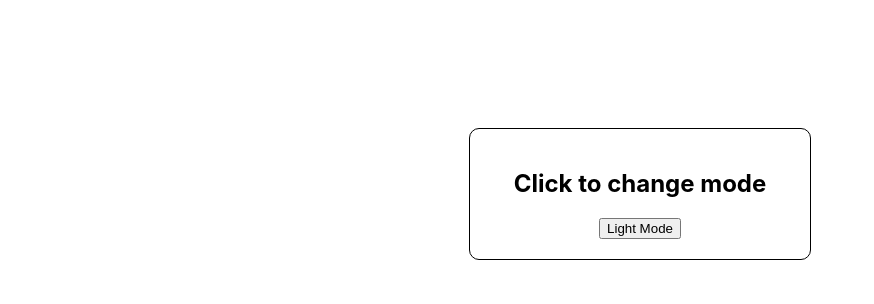
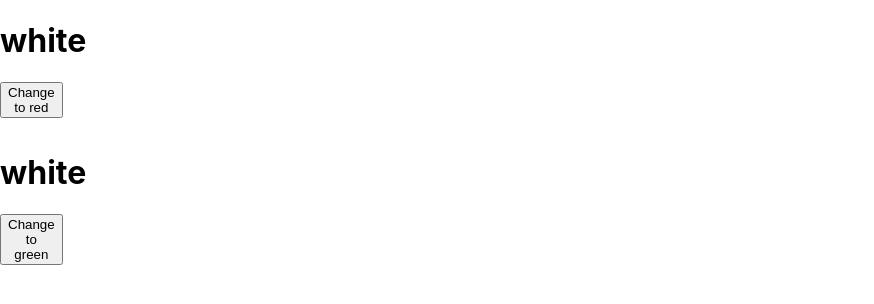
Before and after one commit to Sanjana1201/ReactApps, a React (Create React App) app: page / in a window 1280 px wide. Shown: the top 304 px of the page, without its empty margins (0-874 px from the left). Built offline with nearby package versions, Linux system fonts and the light colour scheme.

Commit message:
add practice2

```diff
--- a/src/App.js
+++ b/src/App.js
@@ -1,7 +1,8 @@
 // import NotificationSection from './components/Assignment1/index.js';
 // import TechnologySection from './components/Assignment2/index.js';
 // import ClickCounter from './components/Practice1_clockCounter/index/index.js';
-import LightDarkMode from './components/Assignment3-Light&DarkMode/index/index.js';
+// import LightDarkMode from './components/Assignment3-Light&DarkMode/index/index.js';
+import LiftingStateUp from './components/Practice2_LiftingStateUp/index.js'
 
 
 function App() {
@@ -10,7 +11,8 @@ function App() {
       {/* <NotificationSection /> */}
       {/* <TechnologySection /> */}
       {/* <ClickCounter /> */}
-      <LightDarkMode />
+      {/* <LightDarkMode /> */}
+      <LiftingStateUp />
     </div>
 
   );
--- /dev/null
+++ b/src/components/Practice2_LiftingStateUp/child.js
@@ -0,0 +1,21 @@
+import { Component } from "react";
+import NewColor from "./innerChild.js"
+
+class SendColor extends Component{
+    state={content : "white"}
+    changeText = (currText)=>{
+        this.setState({content: currText});
+        return this.props.onbtnClick(this.props.giveColor);
+    }
+    render(){
+        const currColor = this.props.giveColor;
+        return(
+            <div>
+                <h1>{this.state.content}</h1>
+                <NewColor passColor={currColor} onClicking = {this.changeText}/>
+            </div>
+        )
+    }
+}
+
+export default SendColor;
--- /dev/null
+++ b/src/components/Practice2_LiftingStateUp/index.js
@@ -0,0 +1,21 @@
+import { Component } from "react";
+import ColorChangingChild from './child.js';
+
+class LiftedColor extends Component{
+    state = {color:"white"};
+    changeColor = (currColor)=>{
+        // console.log(currColor);
+        this.setState({color : currColor});
+    }
+
+    render(){
+        return (
+            <div style = {{width: "300px", height: "300px",backgroundColor: this.state.color}}>
+               <ColorChangingChild giveColor="red" onbtnClick={this.changeColor}/>
+               <ColorChangingChild giveColor="green" onbtnClick={this.changeColor}/>
+            </div>
+        )
+    }
+}
+
+export default LiftedColor;
--- /dev/null
+++ b/src/components/Practice2_LiftingStateUp/innerChild.js
@@ -0,0 +1,16 @@
+import { Component } from "react";
+
+class SendColorText extends Component{
+    changeColor=()=>{
+        return this.props.onClicking(this.props.passColor);
+    }
+    render(){
+        return (
+            <div style={{width: "50px",height: "50px"}}>
+                <button onClick={this.changeColor}>Change to {this.props.passColor}</button>
+            </div>
+        )
+    }
+}
+
+export default SendColorText;
```
